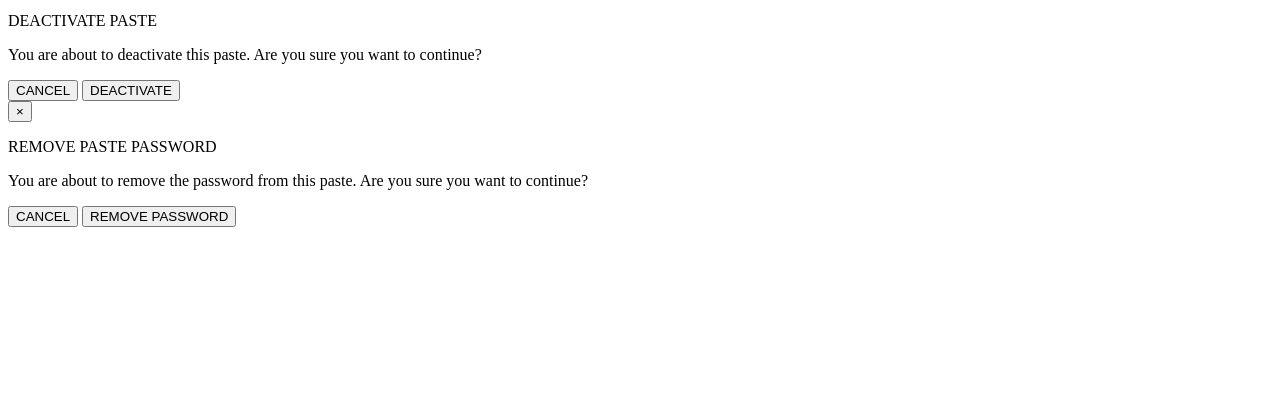
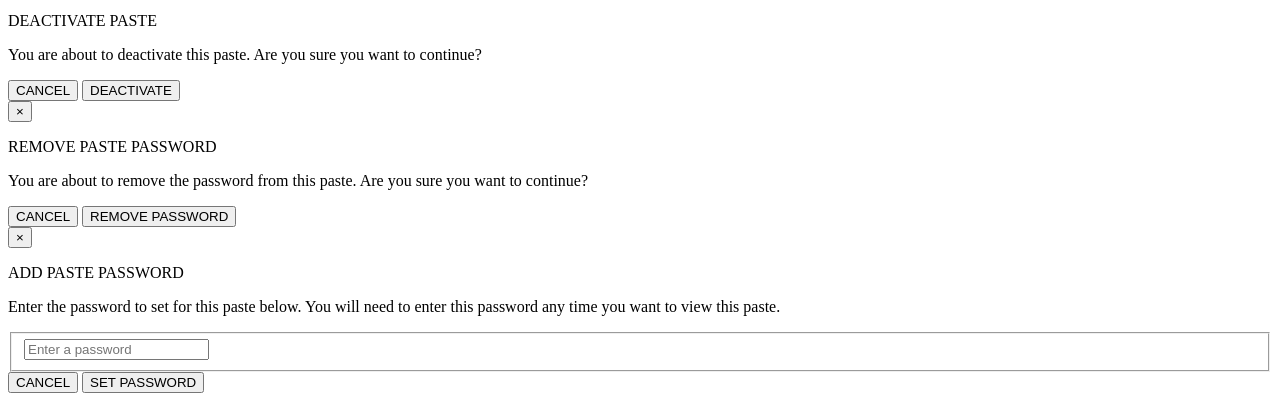
Before and after one commit to LINKIWI/modern-paste, a Python web app: template app/templates/user/account.html in a window 1280 px wide. Shown: the part 1806-2207 px from the top of the page. Before the commit the page ends 2033 px from the top, so only its background shows below. Run offline with Jinja, Linux system fonts and the light colour scheme; the template is opened without the code that fills it, so the values that code supplies are empty; some libraries are stand-ins or nearby versions.

Commit message:
Set paste password via account UI

```diff
--- a/app/static/scss/user/_account.scss
+++ b/app/static/scss/user/_account.scss
@@ -71,6 +71,12 @@
 
 .modal-body {
     padding: 30px 20px;
+
+    .form-control {
+        height: 15px;
+        margin-top: 20px;
+        width: 530px;
+    }
 }
 
 .account-splash {
--- a/app/templates/user/account.html
+++ b/app/templates/user/account.html
@@ -165,6 +165,28 @@
         </div>
     </div>
 
+    <!--Modal for setting a paste password-->
+    <div class="password-set-modal modal fade" tabindex="-1" role="dialog">
+        <div class="modal-dialog">
+            <div class="modal-content light-link">
+                <div class="modal-header">
+                    <button type="button" class="close" data-dismiss="modal" aria-label="Close"><span aria-hidden="true">&times;</span></button>
+                    <p class="modal-title sans-serif semibold gray size-3 less-spaced">ADD PASTE PASSWORD</p>
+                </div>
+                <div class="modal-body">
+                    <p class="set-password-text sans-serif regular gray size-2">Enter the password to set for this paste below. You will need to enter this password any time you want to view this paste.</p>
+                    <fieldset class="form-group">
+                        <input type="password" class="set-paste-password-field form-control sans-serif regular gray size-2 less-spaced" placeholder="Enter a password">
+                    </fieldset>
+                </div>
+                <div class="modal-footer">
+                    <button type="button" class="cancel-button btn btn-default sans-serif semibold gray size-1 less-spaced" data-dismiss="modal">CANCEL</button>
+                    <button type="button" class="set-password-button btn btn-primary sans-serif semibold white size-1 less-spaced" autocomplete="off">SET PASSWORD</button>
+                </div>
+            </div>
+        </div>
+    </div>
+
     <div class="account-splash splash">
         <div class="spinner"><div></div></div>
     </div>
```
Also changed, not shown: app/static/js/user/account/AccountPastesController.js (+82 -5 lines).
